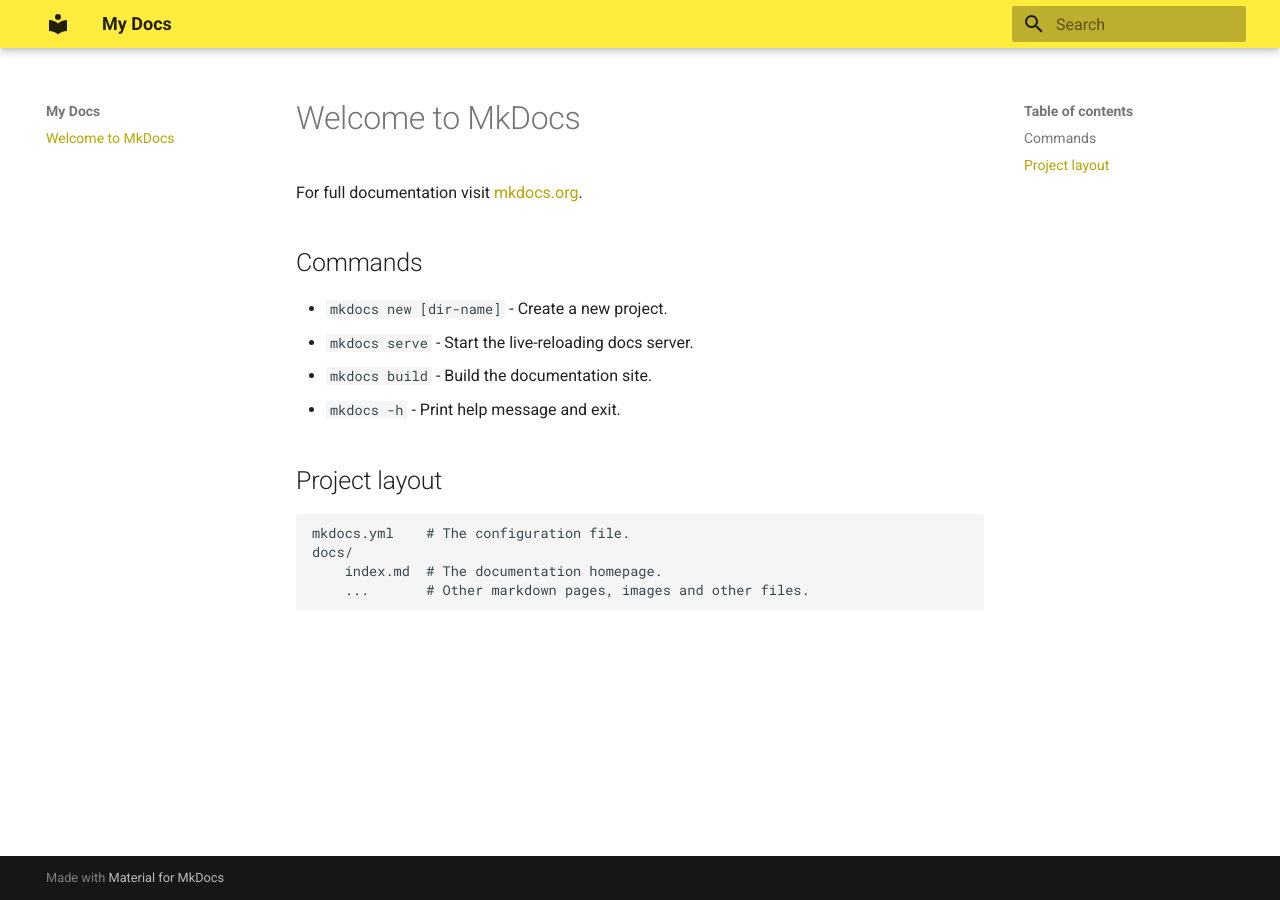
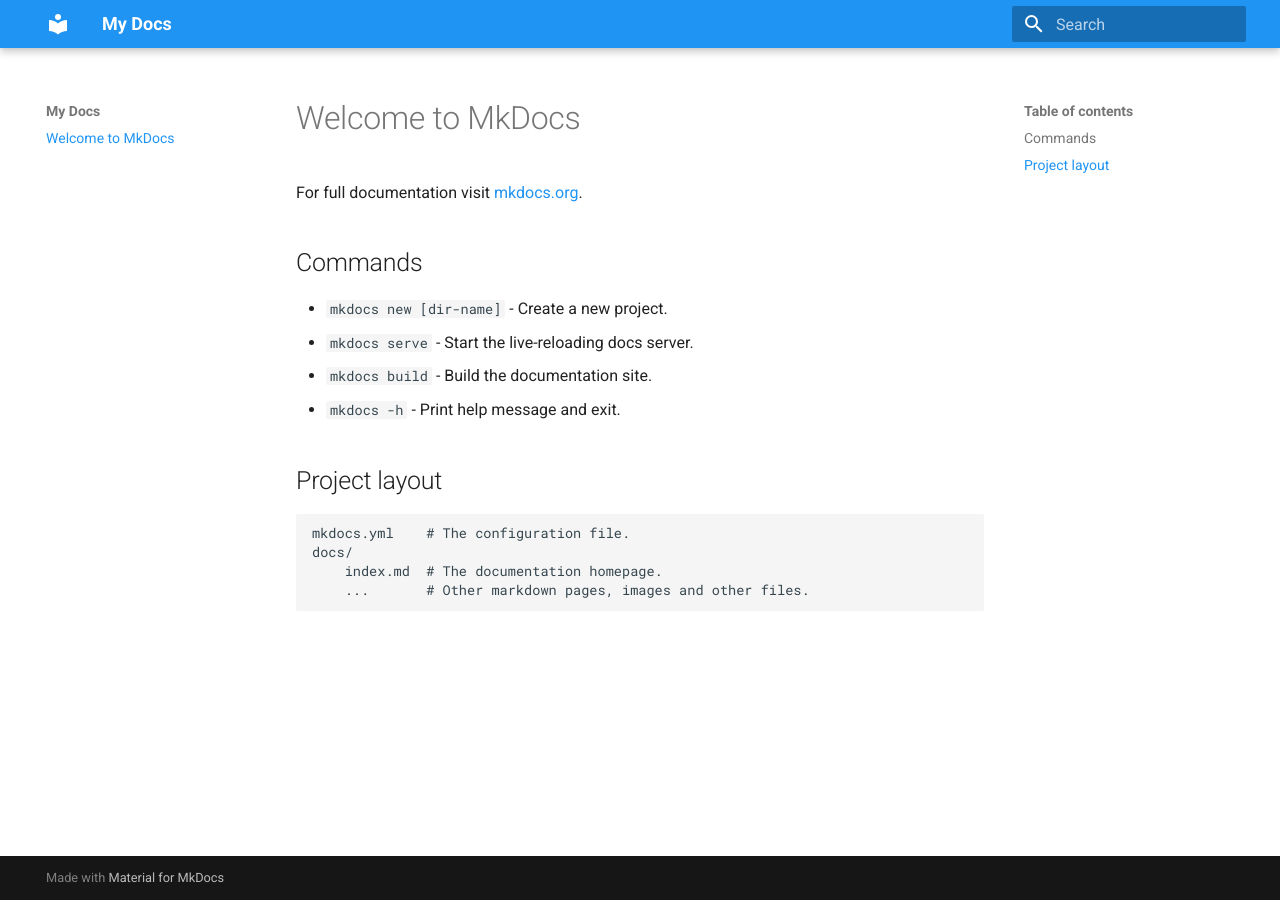
Before and after one commit to ysy717324540/mkdocsRep, an MkDocs documentation site: the page built from docs/index.md, in a window 1280 px wide. Built offline with MkDocs 1.6.1 and Material for MkDocs 9.7.7, drawn with Linux system fonts in a browser that asks for light colours.

Commit message:
change color

```diff
--- a/mkdocs.yml
+++ b/mkdocs.yml
@@ -2,4 +2,4 @@
 theme:
   name: material
   palette:
-    primary: yellow
+    primary: blue
```
